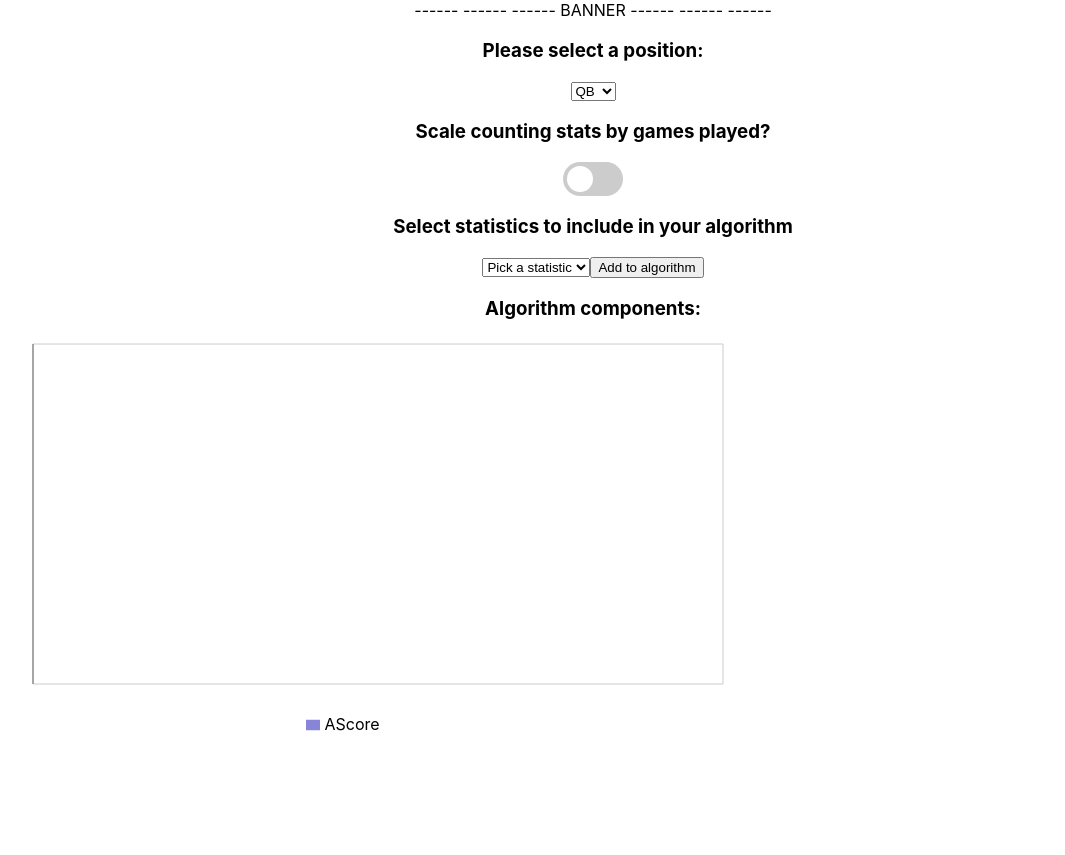
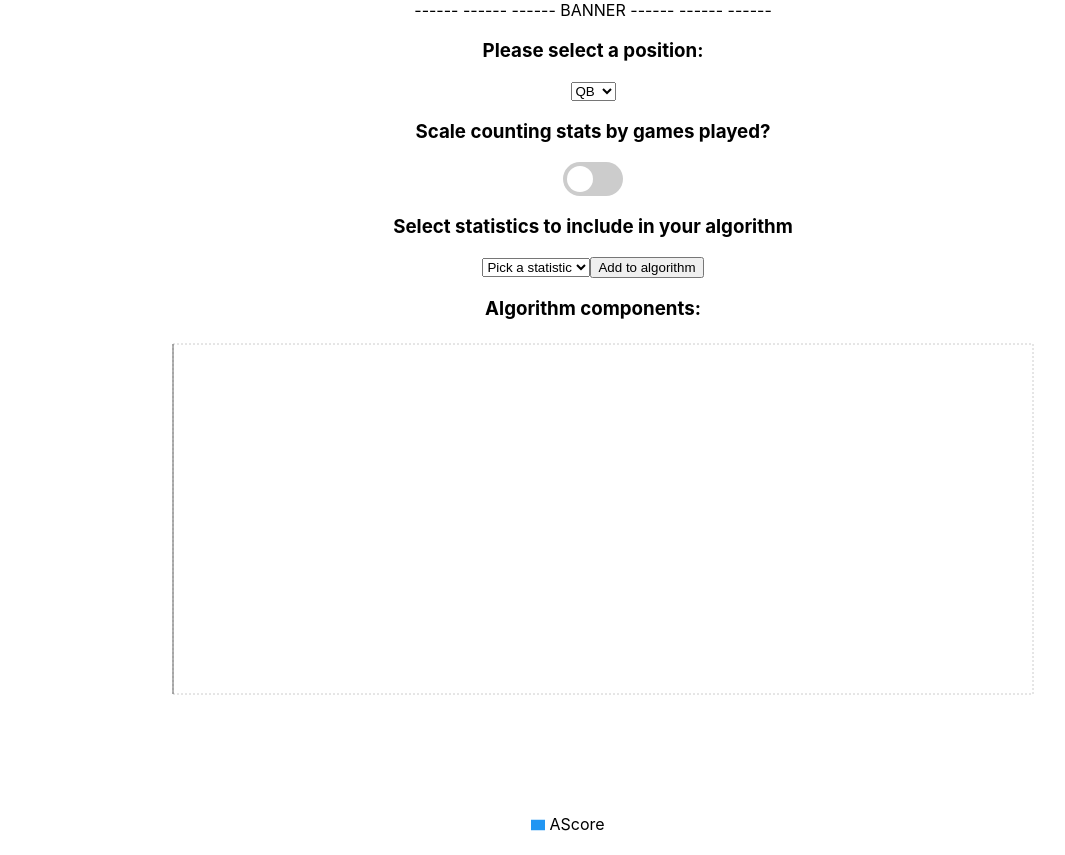
Before and after one commit to lbuckheit/thinkingFF, a React (Create React App) app: page / in a window 1280 px wide. Shown: the whole page, without its empty margins (47-1112 px from the left). Before the commit the page ends 800 px from the top, so only its background shows below. Built offline with nearby package versions, Linux system fonts and the light colour scheme.

Commit message:
think I fixed the normalization issue between positions.  I wasn't resetting the weight object on position change so when two positions had statistics that overlapped the weights endured

```diff
--- a/src/App.js
+++ b/src/App.js
@@ -48,7 +48,7 @@ function algoScore(player, weightsObj = {}) {
   for (let key in weightsObj) {
     AScore += Number(player[key] * weightsObj[key] || 0)
   }
-  return AScore > 0 ? AScore : 0
+  return AScore > 0 ? AScore.toFixed(2) : 0
 }
 
 //Normalizes a stat (scales it so that the #1 player for that stat gets a score of 1, and all others are their proportion of the top guy)
@@ -155,16 +155,16 @@ class App extends React.Component {
   handlePositionChange(position) {
     switch (position) {
       case 'QB':
-        this.setState({selectedPositionIndex: 0, algoComponents: [], graphingData: []})
+        this.setState({selectedPositionIndex: 0, algoComponents: [], graphingData: [], weightsObj: {}})
         break
       case 'RB':
-        this.setState({selectedPositionIndex: 1, algoComponents: [], graphingData: []})
+        this.setState({selectedPositionIndex: 1, algoComponents: [], graphingData: [], weightsObj: {}})
         break
       case 'WR':
-        this.setState({selectedPositionIndex: 2, algoComponents: [], graphingData: []})
+        this.setState({selectedPositionIndex: 2, algoComponents: [], graphingData: [], weightsObj: {}})
         break
       case 'TE':
-        this.setState({selectedPositionIndex: 3, algoComponents: [], graphingData: []})
+        this.setState({selectedPositionIndex: 3, algoComponents: [], graphingData: [], weightsObj: {}})
         break
       default:
         return
@@ -209,9 +209,11 @@ class App extends React.Component {
             <h3>Algorithm components:</h3>
             {this.state.algoComponents.map(elem => <WeightRow key={elem} statistic={elem} handleAlgo={this.handleAlgo} handleWeightChange={this.handleWeightChange}/>)}
           </div>
-          <div>
+          <div className='test-wrapper'>
             {/*<----------------------------------------------------------------TRY TO RECREATE KELCE 157 TOUCHDOWNS*/}
-            <XBar data={this.state.graphingData}/>
+            <div className='test-inside'>
+              <XBar data={this.state.graphingData}/>
+            </div>
           </div>
         </div>
       </div>
--- a/src/XBar.js
+++ b/src/XBar.js
@@ -29,14 +29,14 @@ class XBar extends React.Component {
     const activeItem = this.props.data[activeIndex] || {name: '', AScore: null};
     return (
       <div>
-    	<BarChart width={800} height={400} data={this.props.data}
-            margin={{top: 5, right: 30, left: 20, bottom: 5}}>
-       <CartesianGrid strokeDasharray="0 0"/>
-       <XAxis dataKey='name' />
-       <YAxis/>
+    	<BarChart width={1000} height={500} data={this.props.data}
+            margin={{top: 5, right: 60, left: 20, bottom: 5}}>
+       <CartesianGrid strokeDasharray="2 2" interval={10}/>
+       <XAxis dataKey='name' angle={45} textAnchor='start' interval={0} height={120} width={50} ticks={[]} fontSize={12}/>
+       <YAxis />
        <Tooltip />
        <Legend />
-       <Bar onMouseOver={(index) => this.renderBarTooltip(index)} dataKey="AScore" fill="#8884d8" onClick={this.handleClick} />
+       <Bar onMouseOver={(index) => this.renderBarTooltip(index)} dataKey="AScore" fill="#2196F3" onClick={this.handleClick} />
       </BarChart>
       <p className="content">{activeItem.name ? `AScore of "${activeItem.name}": ${activeItem.AScore}` : ''}</p>
       </div>
--- a/src/index.css
+++ b/src/index.css
@@ -10,6 +10,14 @@ body {
 code {
   font-family: source-code-pro, Menlo, Monaco, Consolas, "Courier New",
     monospace;
+}
+
+.test-wrapper {
+  text-align: center;
+}
+
+.test-inside {
+  display: inline-block;
 }
 
 .test {
```
